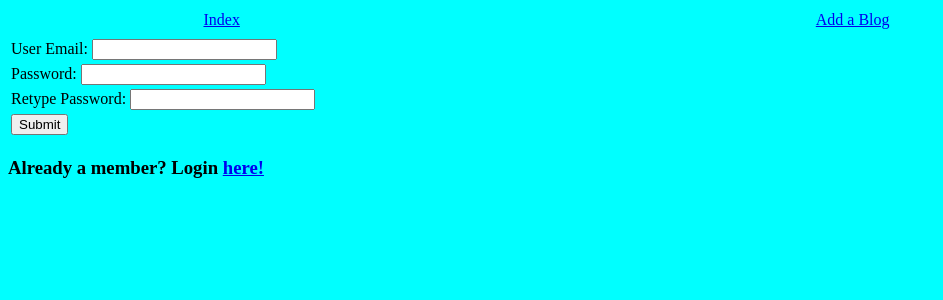
After one commit to adahathome/blogz, a Flask app: page /signup in a window 1280 px wide. The commit adds this page. Shown: the top 300 px of the page, without its empty margins (0-943 px from the left). Run offline with Flask 2, Linux system fonts and the light colour scheme.

```diff
--- a/main.py
+++ b/main.py
@@ -1,30 +1,95 @@
-from flask import Flask, request, redirect, render_template
+from flask import Flask, request, redirect, render_template, session, flash
 from flask_sqlalchemy import SQLAlchemy
+import cgi
 
 app = Flask(__name__)
 app.config['DEBUG'] = True
-app.config['SQLALCHEMY_DATABASE_URI'] = 'mysql+pymysql://build-a-blog:local@localhost:8889/build-a-blog'
+app.config['SQLALCHEMY_DATABASE_URI'] = 'mysql+pymysql://blogz:blogz@localhost:8889/blogz'
 app.config['SQLALCHEMY_ECHO'] = True
+
+app.secret_key = 'itsasecret'
 
 db = SQLAlchemy(app)
 
 name = ''
 content = ''
 
+class User(db.Model):
+    id = db.Column(db.Integer, primary_key=True)
+    email = db.Column(db.String(120), unique=True)
+    password = db.Column(db.String(20))
+    blogs = db.relationship('Blog', backref='user')
+
+    def __init__(self, email, password):
+        self.email = email
+        self.password = password
+
 class Blog(db.Model):
     id = db.Column(db.Integer, primary_key=True)
     name = db.Column(db.String(120))
     content = db.Column(db.String(2000))
+    user_id = db.Column(db.Integer, db.ForeignKey(User.id))
 
-    def __init__(self, name, content):
+    def __init__(self, name, content, user):
         self.name = name
         self.content = content
+        self.user = user
+
+@app.before_request
+def require_login():
+    allowed_routes = ['landing', 'login', 'signup', 'index', 'blog']
+    if request.endpoint not in allowed_routes and 'email' not in session:
+        flash('You must be logged in to view that page')
+        return redirect('/login')
 
 @app.route('/', methods=['GET', 'POST'])
-def index():
+def landing():
     blogs = Blog.query.all()
 
     return render_template('home.html', blogs = blogs)
+
+@app.route('/signup', methods=['GET', 'POST'])
+def signup():
+    if request.method == 'POST':
+        pword = request.form['password']
+        pword_match = request.form['pass_match']
+        email = request.form['user_email']
+        if len(pword) < 3 or len(pword)>20:
+            flash('Password must be between three and twenty characters')
+        if pword != pword_match:
+            flash('Passwords do not match')
+        if email == "" or (('@' not in email) and ('.' not in email)):
+            flash('Please enter a valid email')
+        else:
+            new_user = User(email, pword)
+            db.session.add(new_user)
+            db.session.commit()
+            session['email'] = new_user.email
+            redirect('/newpost')
+        return render_template('signup.html')
+    else:
+        return render_template('signup.html')
+
+@app.route('/login', methods=['GET', 'POST'])
+def login():
+    if request.method == 'POST':
+        email = request.form['user_email']
+        pword = request.form['password']
+        if User.query.filter_by(email=email).first():
+            check_user = User.query.filter_by(email=email).first()
+            if check_user.password == pword:
+                session['email'] = email
+                return redirect('/newpost')
+            else:
+                flash('Password does not match password for ' + check_user.email)
+        else:
+            flash('User not found')
+
+    return render_template('login.html')
+
+@app.route('/index', methods=['GET', 'POST'])
+def index():
+    return render_template('index.html')
 
 @app.route('/blog', methods=['GET', 'POST'])
 def blog():
@@ -50,17 +115,23 @@ def blog():
     return render_template('blog-page.html', blog=blog)
 
 @app.route('/newpost', methods=['GET', 'POST'])
-def newblog():
+def newpost():
     global name
     global content
     unfilled = request.args.get('unfilled')
     name = name
     content = content
+    user_id = session['email']
     if unfilled != 'yes':
         name = ''
         content = ''
     return render_template('blog-add.html', unfilled=unfilled, content=content, name=name)
 
+@app.route('/logout', methods=['POST'])
+def logout():
+    session.pop('email', None)
+    return redirect('/login')
+
 
 if __name__ == '__main__':
     app.run()
--- a/templates/base.html
+++ b/templates/base.html
@@ -4,8 +4,32 @@
         <link rel= "stylesheet" type= "text/css" href= "{{ url_for('static',filename='styles/styles.css') }}">
     </head>
     <header>
-        <a class="blog_box" href="/blog">Blogs Home Page</a>
-        <a href="/newpost">Add a Blog</a>
+        <table style='width: 100%; text-align: center;'>
+            <tr>
+                <td><a class="blog_box" href="/index">Index</a></td>
+                <td><a href="/newpost">Add a Blog</a></td>
+            </tr>
+            <tr>
+                <td>
+                    {% if session['email'] %}
+                    You are logged in as {{session.email}}
+                    <form action='/logout' method='POST'>
+                        <input type='submit' value='logout'>
+                    </form>
+                    {% endif %}
+                </td>
+            </tr>
+        </table>
+        {% with messages = get_flashed_messages() %}
+            {% if messages %}
+                <ul class=flashes>
+                {% for message in messages %}
+                    <li>{{ message }}</li>
+                {% endfor %}
+                </ul>
+            {% endif %}
+        {% endwith %}
+
     </header>
     <body>
       {% block content %}
--- /dev/null
+++ b/templates/signup.html
@@ -0,0 +1,38 @@
+{% extends "base.html" %}
+{% block content %}
+<table><form action='/signup' method='post'>
+    <tr>
+        <td>
+            <label for='user-email'>
+            User Email:
+            <input id='user-email' type='text' name='user_email' value={{user_email}} >
+            </label>
+        </td>
+    </tr>
+    <tr>
+        <td>
+            <label for='password'>
+            Password:
+            <input id='password' type='password' name='password' >
+            </label>
+        </td>
+    </tr>
+    <tr>
+        <td>
+            <label for='pass-match'>
+            Retype Password:
+            </label>
+            <input id='pass-match' type='password' name='pass_match' >
+        </td>
+    </tr>
+    <tr>
+        <td>
+                <input type="submit" />
+        </td>
+    </tr>
+</form>
+</table>
+<div>
+        <h3>Already a member? Login <a href="/login">here!</a></h3>
+    </div>
+{% endblock %}
```
Also changed, not shown: templates/index.html (added, +13 -0 lines), templates/login.html (added, +17 -0 lines), templates/singleUser.html (added, +14 -0 lines).
